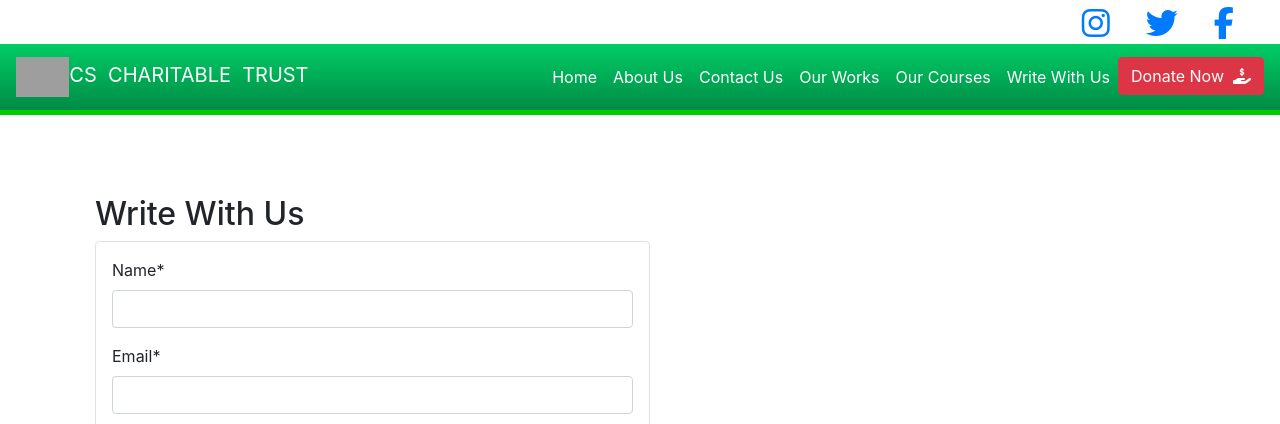
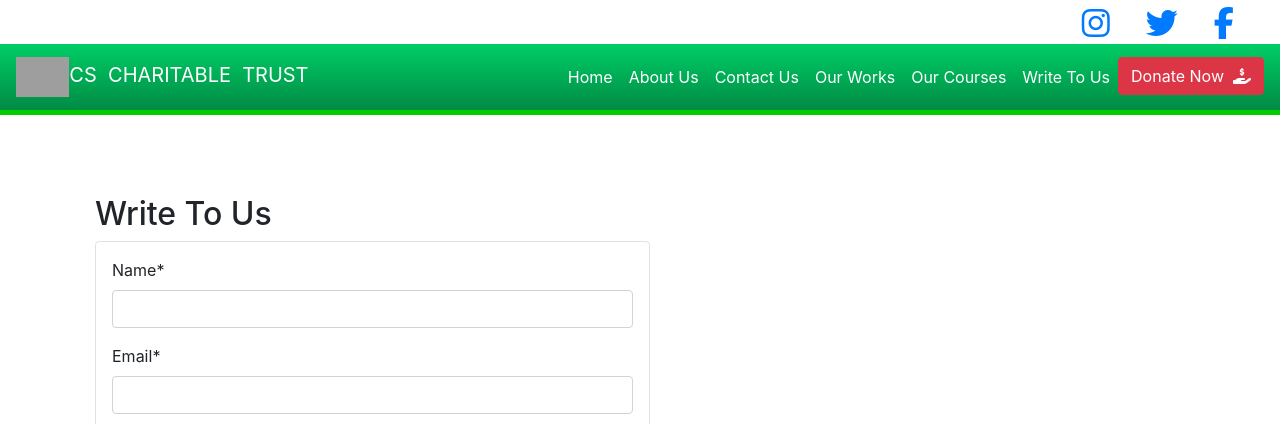
Before and after one commit to ajay9679/career_stimulus, a Django app: page /write-with-us/ in a window 1280 px wide. Shown: the top 424 px of the page. Run offline with Django 3.2, Linux system fonts and the light colour scheme; data that the repository does not hold is empty; some libraries are stand-ins or nearby versions; grey boxes are pictures that could not be loaded.

Commit message:
logo edited

```diff
--- a/career_stimulus/settings.py
+++ b/career_stimulus/settings.py
@@ -86,9 +86,9 @@ WSGI_APPLICATION = 'career_stimulus.wsgi.application'
 DATABASES = {
     'default': {
         'ENGINE': 'django.db.backends.mysql',
-        'NAME': 'career_stimulus',
-        'USER': 'root',
-        'PASSWORD': '',
+        'NAME': 'rmfbitux_prayashekkadam',
+        'USER': 'rmfbitux_sujitsingh',
+        'PASSWORD': 'prayashekkadam',
         'HOST': 'localhost',
         'PORT': '3306',
     }
--- a/charity/templates/charity/base.html
+++ b/charity/templates/charity/base.html
@@ -12,7 +12,7 @@
 
 
         <!-- Bootstrap CSS -->
-        <link rel="icon" href="{% static 'images/logo/career.png' %}" type="image/gif" sizes="25x25">
+        <link rel="icon" href="{% static 'images/logo/prayash_logo.jpg' %}" type="image/gif" sizes="25x25">
         <link rel="stylesheet" href="https://cdn.jsdelivr.net/npm/bootstrap@4.5.3/dist/css/bootstrap.min.css" integrity="sha384-TX8t27EcRE3e/ihU7zmQxVncDAy5uIKz4rEkgIXeMed4M0jlfIDPvg6uqKI2xXr2" crossorigin="anonymous">
         <link rel="stylesheet" href="{% static '/charity/nav.css' %}" type="text/css" media="screen" >
         <link rel="stylesheet" type="text/css" href="{% static 'charity/css/semantic.min.css' %}">
@@ -22,7 +22,7 @@
 
         <title>
             {% block title %}
-                Career Stimulus  In India | Education For Poor Children | Donate Online For Underprivileged Children
+                Prayashekkadam  In India | Education For Poor Children | Donate Online For Underprivileged Children
             {% endblock %}
         </title>
         <style type="text/css">
--- a/charity/templates/charity/includes/nav.html
+++ b/charity/templates/charity/includes/nav.html
@@ -24,7 +24,7 @@
 
 <!-- NAVBAR BEGINS -->
 <nav class="navbar navbar-expand-lg navbar-light " style="background-image: linear-gradient(#00CD66, #008B45);border-bottom:5px solid #00cd00">
-    <a class="navbar-brand" href="{% url 'charity:home' %}" style="color:#fff;"><img src="{% static 'images/logo/career.png' %}" height="40px">CS  &nbsp;CHARITABLE  &nbsp;TRUST</a>
+    <a class="navbar-brand" href="{% url 'charity:home' %}" style="color:#fff;"><img src="{% static 'images/logo/prayash_logo.jpg' %}" height="40px">CS  &nbsp;CHARITABLE  &nbsp;TRUST</a>
     <button class="navbar-toggler" type="button" data-toggle="collapse" data-target="#navbarSupportedContent" aria-controls="navbarSupportedContent" aria-expanded="false" aria-label="Toggle navigation">
     <span class="navbar-toggler-icon"></span>
     </button>
@@ -51,7 +51,7 @@
             </li>
 
             <li class="nav-item">
-                <a class="nav-link" href="{% url 'charity:write-with-us' %}" style="color:#fff;">Write With Us</a>
+                <a class="nav-link" href="{% url 'charity:write-with-us' %}" style="color:#fff;">Write To Us</a>
             </li>
 
             <li class="nav-item active">
--- a/charity/templates/charity/write.html
+++ b/charity/templates/charity/write.html
@@ -3,7 +3,7 @@
 {% load static %}
 {% block content %}
     <div class="container" style="margin: 80px;">
-        <h2>Write With Us</h2>
+        <h2>Write To Us</h2>
         <div class="col-lg-6 border rounded p-3">
             <form method="post">
                 {% csrf_token %}
```
Also changed, not shown: media/uploads/images/WhatsApp_Image_2021-09-17_at_7.36.42_PM.jpeg (added), media/uploads/images/WhatsApp_Image_2021-09-17_at_7.36.42_PM.jpeg.250x0_q85.jpg (added), media/uploads/images/blood_donation_camp_jpeg.jpg (added), media/uploads/images/blood_donation_camp_jpeg.jpg.250x0_q85.jpg (added), media/uploads/images/logo_prayash_demo.jpg (added), media/uploads/images/logo_prayash_demo.jpg.250x0_q85.jpg (added), 1 other file.
